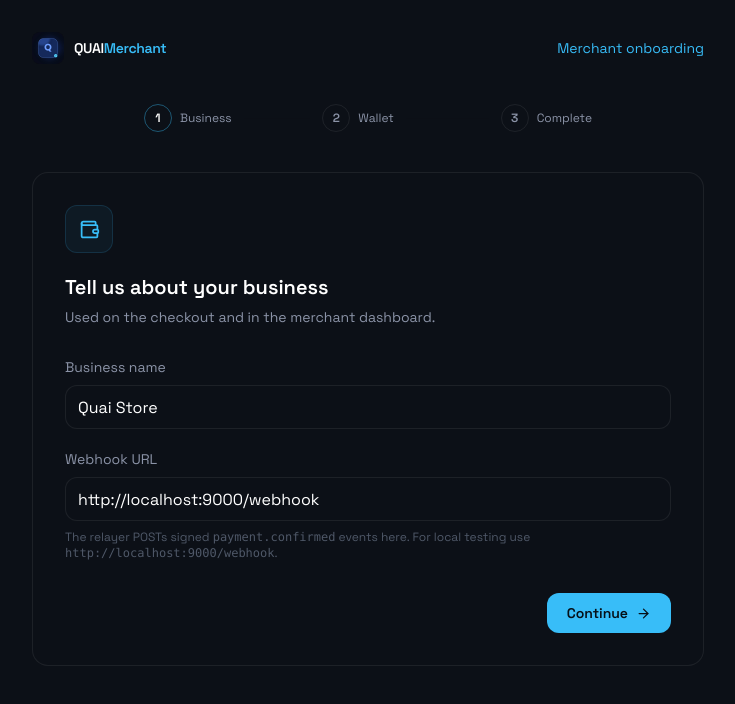
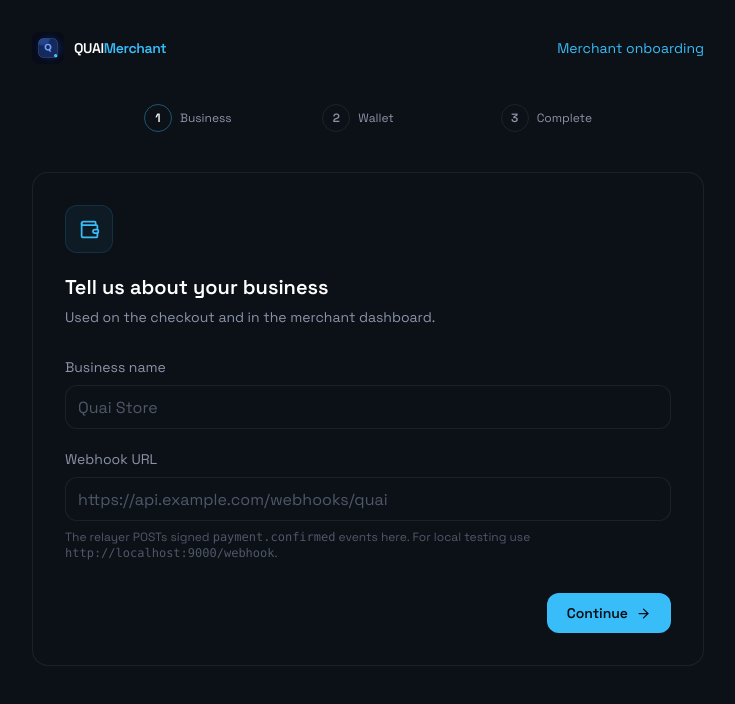
Before and after one commit to primexk5/Quai-merchant, a Next.js app in the folder frontend/: page /onboarding in a window 1280 px wide. Shown: the top 704 px of the page, without its empty margins (272-1007 px from the left). Built offline with nearby package versions, Linux system fonts and the light colour scheme; no server answers.

Commit message:
fix: require business name on onboarding, prevent browser autofill

```diff
--- a/frontend/src/app/onboarding/page.tsx
+++ b/frontend/src/app/onboarding/page.tsx
@@ -19,10 +19,8 @@ interface OnboardedMerchant {
 
 export default function OnboardingPage() {
   const [step, setStep] = useState(0);
-  const [name, setName] = useState("Quai Store");
-  const [webhookUrl, setWebhookUrl] = useState(
-    "http://localhost:9000/webhook",
-  );
+  const [name, setName] = useState("");
+  const [webhookUrl, setWebhookUrl] = useState("");
   const [address, setAddress] = useState<string | null>(null);
   const [registering, setRegistering] = useState(false);
   const [merchant, setMerchant] = useState<OnboardedMerchant | null>(null);
@@ -31,6 +29,21 @@ export default function OnboardingPage() {
 
   const complete = async () => {
     if (!address) return;
+    if (!name.trim()) {
+      setError("Enter a business name — it shows on your checkout page.");
+      return;
+    }
+    const url = webhookUrl.trim();
+    if (!url) {
+      setError("Enter a webhook URL — the relayer uses it to POST payment events.");
+      return;
+    }
+    try {
+      new URL(url);
+    } catch {
+      setError("That webhook URL doesn't look valid. Use a full URL like http://localhost:9000/webhook.");
+      return;
+    }
     setRegistering(true);
     setError(null);
     try {
@@ -40,7 +53,7 @@ export default function OnboardingPage() {
           "content-type": "application/json",
           authorization: `Bearer ${ADMIN_API_KEY}`,
         },
-        body: JSON.stringify({ address, name, webhookUrl }),
+        body: JSON.stringify({ address, name, webhookUrl: url }),
       });
       if (!res.ok) throw new Error(`registration failed (${res.status})`);
       setMerchant((await res.json()) as OnboardedMerchant);
@@ -127,6 +140,8 @@ export default function OnboardingPage() {
                     value={name}
                     onChange={(e) => setName(e.target.value)}
                     placeholder="Quai Store"
+                    name="qm-merchant-name"
+                    autoComplete="off"
                     className="h-11 w-full rounded-xl border border-white/[0.07] bg-[#0c1017] px-3 text-white outline-none placeholder:text-[#4f5868] focus:border-[#38bdf8]/40"
                   />
                 </div>
@@ -139,6 +154,8 @@ export default function OnboardingPage() {
                     value={webhookUrl}
                     onChange={(e) => setWebhookUrl(e.target.value)}
                     placeholder="https://api.example.com/webhooks/quai"
+                    name="qm-webhook-url"
+                    autoComplete="off"
                     className="h-11 w-full rounded-xl border border-white/[0.07] bg-[#0c1017] px-3 text-white outline-none placeholder:text-[#4f5868] focus:border-[#38bdf8]/40"
                   />
                   <span className="mt-2 block text-xs text-[#4f5868]">
@@ -246,7 +263,14 @@ export default function OnboardingPage() {
             <div className="mt-8 flex justify-end">
               {step === 0 ? (
                 <button
-                  onClick={() => setStep(1)}
+                  onClick={() => {
+                    if (!name.trim()) {
+                      setError("Enter your business name before continuing.");
+                      return;
+                    }
+                    setError(null);
+                    setStep(1);
+                  }}
                   className="inline-flex items-center gap-2 rounded-xl bg-[#38bdf8] px-5 py-2.5 text-sm font-semibold text-[#061018] hover:bg-[#67d8ff]"
                 >
                   Continue
```
